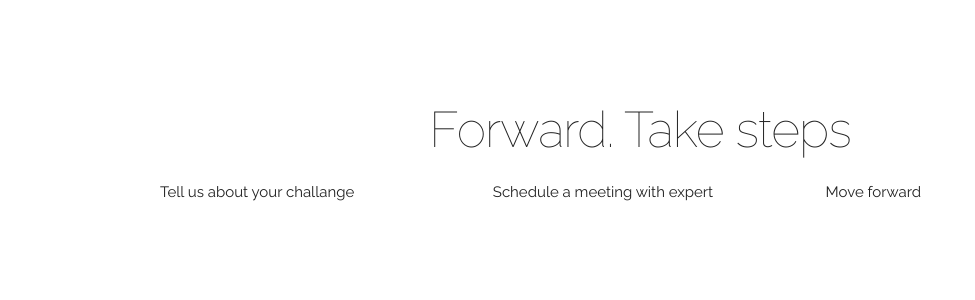
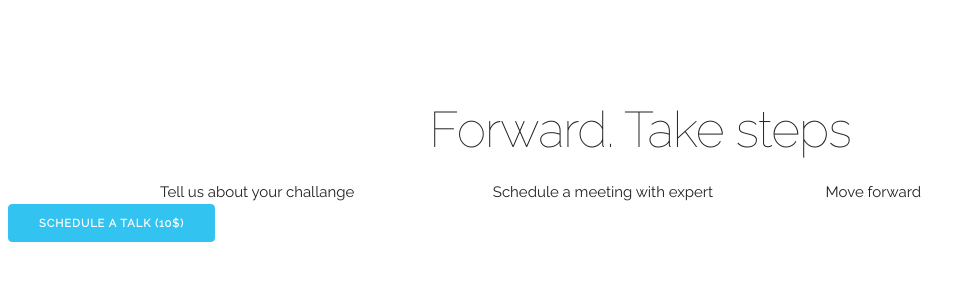
Before and after one commit to kwikiel/forward, a Flask app: page / in a window 1280 px wide. Shown: the top 300 px of the page, without its empty margins (0-975 px from the left). Run offline with Flask 2, Linux system fonts and the light colour scheme.

Commit message:
Feature: CTA button prototype

```diff
--- a/templates/index.html
+++ b/templates/index.html
@@ -9,4 +9,7 @@
     <div class="four columns">Move forward</div>
     </div>
 </div>
+<div>
+    <a class="button button-primary" href="https://calendly.com/kacper/consultation-with-expert">Schedule a talk (10$)</a>
+</div>
 {% endblock %}
```
